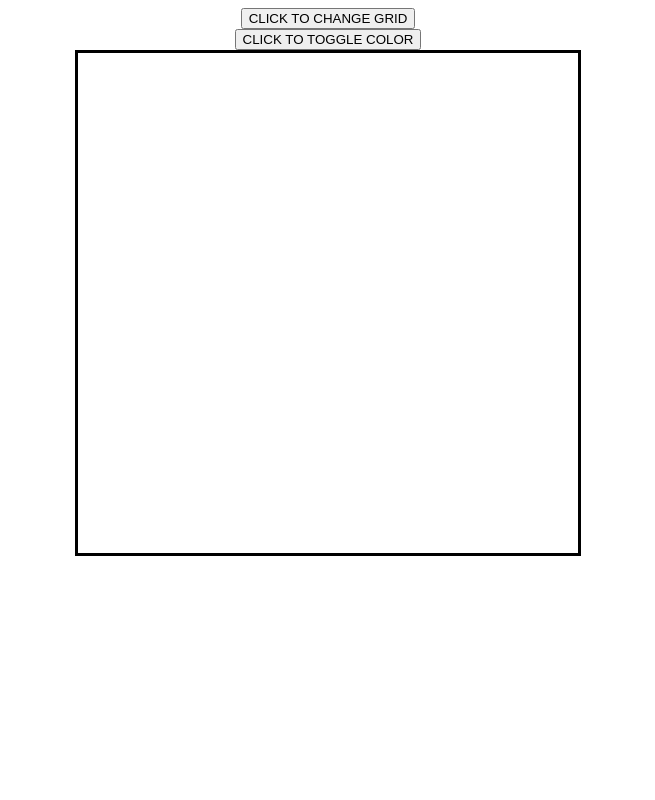
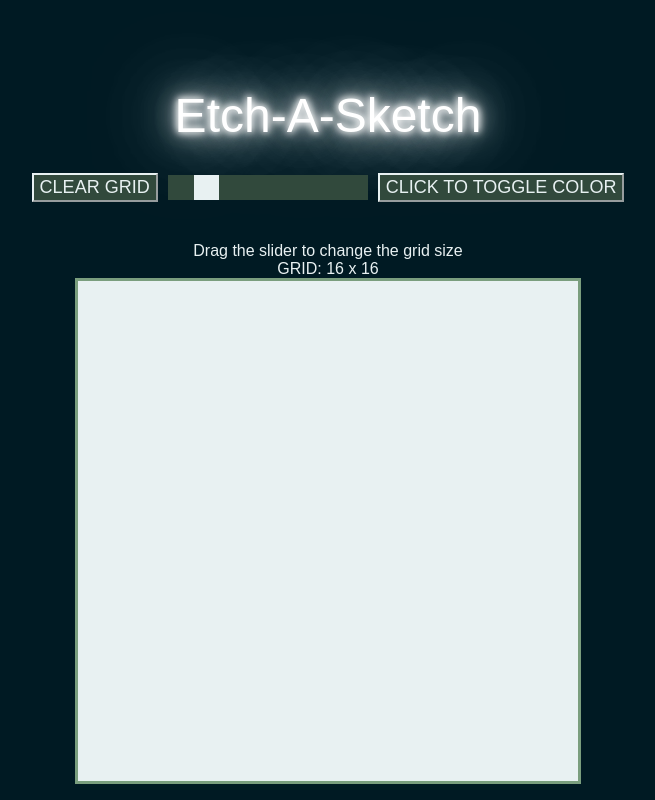
Before and after one commit to Volcanowalk/etch-a-sketch, a plain HTML site: page index.html in a window 1280 px wide. Shown: the whole page, without its empty margins (312-967 px from the left). Drawn offline with Linux system fonts and the light colour scheme.

Commit message:
Added clear button and implemented Added neon light text title Added slider to change grid size Improved CSS

```diff
--- a/index.html
+++ b/index.html
@@ -8,9 +8,18 @@
     <link rel="stylesheet" href="styles.css">
 </head>
 <body>
+    <div class="heading">
+        Etch-A-Sketch
+    </div>
+    <div class="buttons">
+     <button class="clear">CLEAR GRID</button>
+     <input type="range" min="1" max="100" value="16" class="slider">
+     <button class="color">CLICK TO TOGGLE COLOR</button>
+    </div>
 
-    <button class="size">CLICK TO CHANGE GRID</button>
-    <button class="color">CLICK TO TOGGLE COLOR</button>
+    <div class="msgGrid">Drag the slider to change the grid size</div>
+
+    <div class="gridSize">GRID: 16 x 16</div>
 
     <div class="container">
 
--- a/scripts.js
+++ b/scripts.js
@@ -4,17 +4,13 @@ document.addEventListener("DOMContentLoaded", (event) => {
 
     createGrid(size, color);
 
-    const resize = document.querySelector('.size')
+    const slider = document.querySelector(".slider")
+    const txtGridSize = document.querySelector('.gridSize')
 
-    resize.addEventListener("click", () => {
-        size = prompt("Please enter grid size. MAX: 100")
-
-        if(size > 100) {
-            size = 100;
-        }
-
-        createGrid(size, color)
-
+    slider.addEventListener('input', function(e) {
+        var gridSize = e.target.value
+        txtGridSize.textContent = `GRID: ${gridSize} X ${gridSize}`
+        createGrid(gridSize, color)
     })
 
     const btnColor = document.querySelector('.color')
@@ -29,13 +25,19 @@ document.addEventListener("DOMContentLoaded", (event) => {
         createGrid(size, color)
     })
 
+    const btnClear = document.querySelector('.clear')
+
+    btnClear.addEventListener('click', () => {
+        clearGrid()
+        createGrid(size, color)
+    })
 
 })
 
 function createGrid(size, color) {
     const container = document.querySelector('.container')
 
-    container.innerHTML = '';
+    clearGrid()
 
     for (var i = 0; i < size; i++) {
         var col = document.createElement("div");
@@ -66,3 +68,9 @@ function randomRGB() {
 
     return `rgb(${r},${g},${b})`
 }
+
+function clearGrid() {
+    const container = document.querySelector('.container')
+
+    container.innerHTML = '';
+}
--- a/styles.css
+++ b/styles.css
@@ -3,11 +3,64 @@
     width: 500px;
     height: 500px;
     display: flex;
+    background-color: #E8F1F2;
+    border-color: #7A9E7E;
 }
 
 body {
+    background-color: #001A23;
     display: flex;
     flex-direction: column;
     justify-content: center;
     align-items: center;
+    font-family: Arial, Helvetica, sans-serif;
 }
+
+.heading {
+    margin-top: 80px;
+    font-size: 48px;
+    color: #fff;
+    text-shadow:
+    0 0 7px #fff,
+    0 0 10px #fff,
+    0 0 21px #fff,
+    0 0 42px #E8F1F2,
+    0 0 82px #E8F1F2,
+    0 0 92px #E8F1F2;
+}
+
+.buttons {
+    margin-top: 30px;
+    margin-bottom: 40px;
+    display: flex;
+    gap: 8px;
+}
+
+button {
+    background-color: #31493C;
+    border-color: #E8F1F2;
+    color: #E8F1F2;
+    font-size: 18px;
+}
+
+button:hover {
+    background-color: #B3EFB2;
+}
+
+.slider {
+    appearance: none;
+    background: #31493C;
+    width: 200px;
+    height: 25px;
+}
+
+.slider::-webkit-slider-thumb {
+    appearance: none;
+    width: 25px;
+    height: 25px;
+    background: #E8F1F2;
+}
+
+.gridSize, .msgGrid {
+    color: #E8F1F2;
+}
```
